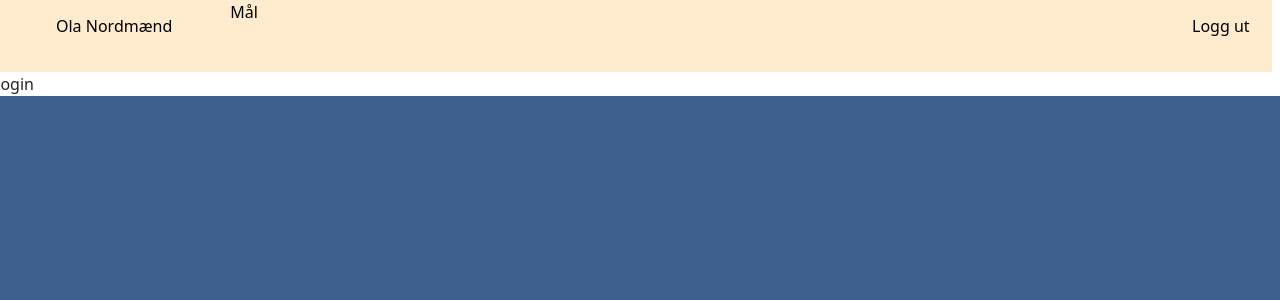
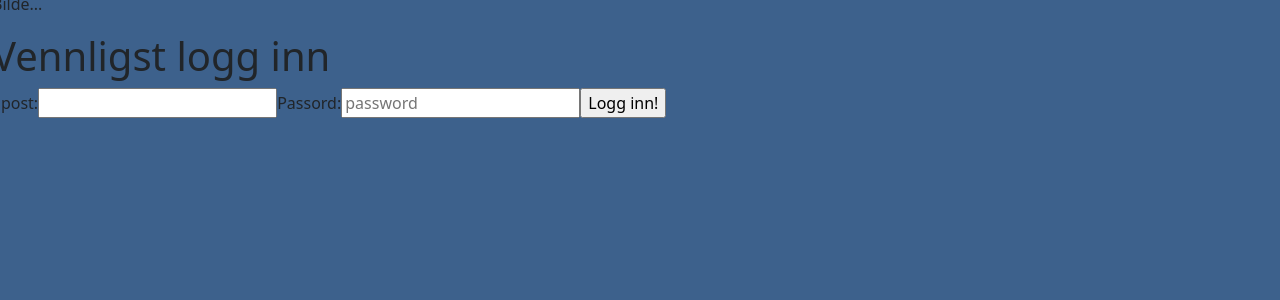
Before and after one commit to EspenSolhaug1/kompetanse-oversikt, a React (Vite) app: page /login in a window 1280 px wide. Shown: the top 300 px of the page. Built offline with nearby package versions, Linux system fonts and the light colour scheme.

Commit message:
added login page, logout btn and fixed some variablenames

```diff
--- a/src/ApiData/MockData.tsx
+++ b/src/ApiData/MockData.tsx
@@ -1,6 +1,28 @@
+import { UserLoginType } from "../types/UserLoginType";
 import { UserType } from "../types/UserType";
 
-export const MockData: UserType[] = [
+export const MockLoginData: UserLoginType[] = [
+  {
+    id: 1,
+    userId: 1,
+    email: "ola.nordmann@email.com",
+    password: "passord123",
+  },
+  {
+    id: 2,
+    userId: 2,
+    email: "kari.nordmann@email.com",
+    password: "1234567890",
+  },
+  {
+    id: 3,
+    userId: 3,
+    email: "per.hansen@email.com",
+    password: "0987654321",
+  },
+];
+
+export const MockProfileData: UserType[] = [
   {
     id: 1,
     name: "Ola Nordmann",
@@ -324,3 +346,5 @@ export const MockData: UserType[] = [
     totalPoints: 18.35,
   },
 ];
+
+//export default { MockProfileData, MockLoginData };
--- a/src/App.css
+++ b/src/App.css
@@ -1,4 +1,5 @@
 #root {
+  background: #3d618c;
 }
 
 .content-background {
--- a/src/App.tsx
+++ b/src/App.tsx
@@ -7,48 +7,66 @@ import Login from "./Components/Login/Login";
 import Goal from "./Components/Goal/Goal";
 import { UserType } from "./types/UserType";
 import { createContext, useEffect, useState } from "react";
-import { MockData } from "./ApiData/MockData";
+import { MockProfileData } from "./ApiData/MockData";
 
 export interface myContextType {
-  currentUser: UserType | null;
-  setCurrentUser: React.Dispatch<React.SetStateAction<UserType | null>>;
+  userProfile: UserType | null;
+  setUserProfile: React.Dispatch<React.SetStateAction<UserType | null>>;
 }
 const contextInitialValues = {
-  currentUser: null,
-  setCurrentUser: () => {},
+  userProfile: null,
+  setUserProfile: () => {},
 };
 
 export const myContext = createContext<myContextType>(contextInitialValues);
 
 function App() {
-  const [currentUser, setCurrentUser] = useState<UserType | null>(null);
-  // Using dummy data in development
+  const [userProfile, setUserProfile] = useState<UserType | null>(null);
+  /* Using dummy data in development
   useEffect(() => {
-    setCurrentUser(MockData[1]);
+    setUserProfile(MockProfileData?[1]);
   }, []);
+  */
 
   /*
   useEffect(() => {
     fetch(`http:localhost:4000/user`)
     .then((response) => response.json())
-    .then ((user) => setCurrentUser(user))
-  }, [currentUser]);
+    .then ((user) => setUserProfile(user))
+  }, [userProfile]);
   */
+
+  //Set the loggedin user the the last logged in
+
+  useEffect(() => {
+    const storedUser = localStorage.getItem("storedUser");
+
+    if (storedUser) {
+      setUserProfile(JSON.parse(storedUser));
+      console.log(JSON.parse(storedUser));
+    }
+  }, []);
 
   return (
     <>
       <myContext.Provider
         value={{
-          currentUser,
-          setCurrentUser,
+          userProfile,
+          setUserProfile,
         }}
       >
-        <Navbar />
-        <Routes>
-          <Route path="/login" element={<Login />} />
-          <Route path="/profile" element={<Profile />} />
-          <Route path="goals/:id" element={<Goal />} />
-        </Routes>
+        {userProfile ? (
+          <>
+            <Navbar />
+            <Routes>
+              <Route path="/login" element={<Login />} />
+              <Route path="/" element={<Profile />} />
+              <Route path="goals/:id" element={<Goal />} />
+            </Routes>
+          </>
+        ) : (
+          <Login />
+        )}
       </myContext.Provider>
     </>
   );
--- a/src/Components/GoalComponent/GoalList.tsx
+++ b/src/Components/GoalComponent/GoalList.tsx
@@ -3,11 +3,11 @@ import GoalItem from "./GoalItem";
 import { myContextType, myContext } from "../../App";
 
 const GoalList = () => {
-  const { currentUser } = useContext(myContext) as myContextType;
+  const { userProfile } = useContext(myContext) as myContextType;
 
   return (
     <div className="goals">
-      {currentUser?.goals.map((goal, index) => {
+      {userProfile?.goals.map((goal, index) => {
         return <GoalItem key={index} goal={goal} />;
       })}
     </div>
--- a/src/Components/GoalProfile/GoalListProfileComponent.tsx
+++ b/src/Components/GoalProfile/GoalListProfileComponent.tsx
@@ -4,12 +4,12 @@ import GoalInstanceProfile from "./GoalInstanceProfileComponent";
 import "./GoalListComponent.css";
 
 const GoalListProfileComponent = () => {
-  const { currentUser } = useContext(myContext) as myContextType;
+  const { userProfile } = useContext(myContext) as myContextType;
   return (
     <div className="goals">
       <h2>Mine mål</h2>
       <div className="goalsBox">
-        {currentUser?.goals.map((goal, index) => {
+        {userProfile?.goals.map((goal, index) => {
           return <GoalInstanceProfile key={index} goal={goal} index={index} />;
         })}
       </div>
--- a/src/Components/Login/Login.tsx
+++ b/src/Components/Login/Login.tsx
@@ -1,8 +1,112 @@
+import { useContext, useEffect, useState } from "react";
+import { myContext, myContextType } from "../../App";
+import { UserLoginType } from "../../types/UserLoginType";
+import { useNavigate } from "react-router-dom";
+import { MockLoginData, MockProfileData } from "../../ApiData/MockData";
+import { UserType } from "../../types/UserType";
+
 const Login = () => {
+  const { userProfile, setUserProfile } = useContext(
+    myContext
+  ) as myContextType;
+  const [userLoggedIn, setUserLoggedIn] = useState<UserLoginType | undefined>(
+    undefined
+  );
+
+  //Test arrays for fetching
+  const [users, setUsers] = useState<UserLoginType[] | null>(null);
+  const [profiles, setProfiles] = useState<UserType[] | null>(null);
+
+  //Test usestate for epost
+  const [email, setEmail] = useState<string>("");
+
+  const [errorMessage, setErrorMessage] = useState<string>("");
+  const [errorBool, setErrorBool] = useState<boolean>(false);
+  const navigate = useNavigate();
+
+  //Dummy usereffect
+  useEffect(() => {
+    setUsers(MockLoginData);
+  }, []);
+  useEffect(() => {
+    setProfiles(MockProfileData);
+  }, [userLoggedIn]);
+
+  /*UseEffect for userLogin
+    useEffect(() => {
+      fetch(`http://localhost:4000/user/{id}`)
+        .then((response) => response.json())
+        .then((item) => setUserLoggedIn(item));
+    }, []);
+
+    //UseEffect for profile info
+    useEffect(() => {
+      fetch(`http://localhost:4000/profile`)
+        .then((response) => response.json())
+        .then((item) => setUserProfile(item));
+    }, [userLoggedIn]);
+
+    */
+
+  //Handle form
+
+  const handleSubmit = (event: React.FormEvent<HTMLFormElement>) => {
+    event.preventDefault();
+    if (!users?.find((useritem) => useritem.email === email)) {
+      //Confirm there is an error finding username
+      setErrorMessage("Wrong email or password");
+      setErrorBool(true);
+    } else {
+      const theUser = users?.find((useritem) => useritem.email === email);
+      if (theUser) {
+        setUserLoggedIn(theUser);
+        const theProfile = profiles?.find(
+          (useritem) => useritem.id === theUser?.userId
+        );
+        if (theProfile) {
+          setUserProfile(theProfile);
+          localStorage.setItem("storedUser", JSON.stringify(theProfile));
+        }
+      }
+
+      navigate(`/`);
+    }
+  };
+
+  const handleChange = (event: React.ChangeEvent<HTMLInputElement>) => {
+    event.preventDefault();
+    setEmail(event.target.value);
+  };
+
+  console.log(userProfile + "1");
   return (
-    <>
-      <p>Login</p>
-    </>
+    <div className="login-page">
+      <div className="login-intro">
+        <p>Bilde...</p>
+        <h1>Vennligst logg inn</h1>
+      </div>
+      {errorBool && <h3>{errorMessage}</h3>}
+      <form onSubmit={handleSubmit}>
+        <div className="login-form">
+          <label htmlFor="epost">Epost: </label>
+          <input
+            type="text"
+            id="first"
+            name="first"
+            onChange={handleChange}
+            value={email}
+          />
+          <label htmlFor="password">Passord: </label>
+          <input
+            type="password"
+            id="password"
+            name="password"
+            placeholder="password"
+          />
+          <input type="submit" value="Logg inn!" />
+        </div>
+      </form>
+    </div>
   );
 };
 
--- a/src/Components/NavBar/Navbar.tsx
+++ b/src/Components/NavBar/Navbar.tsx
@@ -1,5 +1,16 @@
+import { useContext } from "react";
+import { myContext, myContextType } from "../../App";
 import "./Navbar.css";
+import { useNavigate } from "react-router-dom";
 export default function Navbar() {
+  const { setUserProfile } = useContext(myContext) as myContextType;
+
+  const navigate = useNavigate();
+  const logOut = () => {
+    localStorage.removeItem("storedUser");
+    navigate(`/`);
+    setUserProfile(null);
+  };
   return (
     <nav className="navbar">
       <div className="menu-items">
@@ -20,9 +31,9 @@ export default function Navbar() {
         </ul>
       </div>
       <div className="filler"></div>
-      <div className="logout-button">
+      <button onClick={logOut} className="logout-button">
         <p>Logg ut</p>
-      </div>
+      </button>
     </nav>
   );
 }
--- a/src/Components/Profile/Profile.tsx
+++ b/src/Components/Profile/Profile.tsx
@@ -6,19 +6,19 @@ import GoalListProfileComponent from "../GoalProfile/GoalListProfileComponent.ts
 import SkillListProfileComponent from "../SkillProfile/SkillListProfileComponent.tsx";
 
 const Profile = () => {
-  const { currentUser } = useContext(myContext) as myContextType;
+  const { userProfile } = useContext(myContext) as myContextType;
   return (
     <div className="content-background">
       <div className="top-info">
         <div className="d-flex">
           <h1 className="justify-content-center">
-            {currentUser?.name || "Guest"}!
+            {userProfile?.name || "Guest"}!
           </h1>
           <button className="justify-content-end">Rediger</button>
         </div>
         <hr></hr>
         <div className="title-and-epost">
-          <h3>{currentUser?.jobTitle}</h3>
+          <h3>{userProfile?.jobTitle}</h3>
           <h3>epost@epost.com</h3>
         </div>
       </div>
--- a/src/Components/SkillProfile/SkillListProfileComponent.tsx
+++ b/src/Components/SkillProfile/SkillListProfileComponent.tsx
@@ -3,13 +3,13 @@ import { myContext, myContextType } from "../../App";
 import SkillInstanceProfile from "./SkillInstanceProfileComponent";
 
 const SkillListProfileComponent = () => {
-  const { currentUser } = useContext(myContext) as myContextType;
+  const { userProfile } = useContext(myContext) as myContextType;
 
   return (
     <div className="container my-4">
       <h2 className="text-center mb-4">Kompetanse</h2>
       <div className="row g-3">
-        {currentUser?.skills.map((skill, index) => (
+        {userProfile?.skills.map((skill, index) => (
           <SkillInstanceProfile key={index} skill={skill} index={index} />
         ))}
       </div>
--- /dev/null
+++ b/src/types/UserLoginType.tsx
@@ -0,0 +1,6 @@
+export interface UserLoginType {
+  id: number;
+  userId: number;
+  email: string | null;
+  password: string;
+}
```
